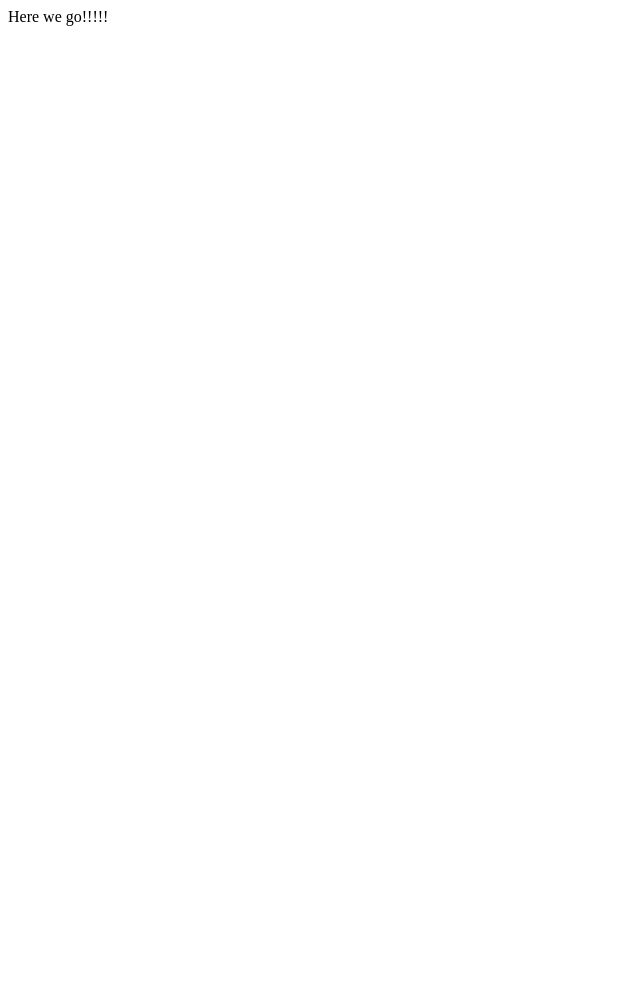
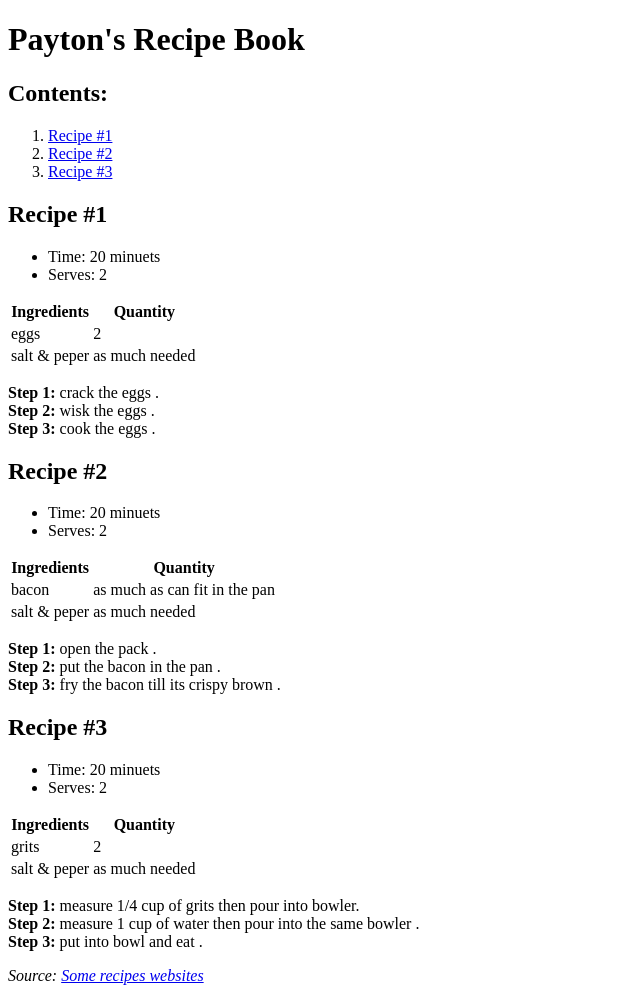
Before and after one commit to PAYTON59/payton59.github.io, a plain HTML site: page index.html in a window 1280 px wide. Shown: the whole page, without its empty margins (0-640 px from the left). Before the commit the page ends 800 px from the top, so only its background shows below. Drawn offline with Linux system fonts and the light colour scheme.

Commit message:
Update index.html

```diff
--- a/index.html
+++ b/index.html
@@ -1,5 +1,112 @@
+<!DOCTYPE html>
 <html>
-  <body>
-    <p>Here we go!!!!!</p>
-  </body>
+    <head>
+        <title>Project: Recipe book</title>
+        <meta charset="utf-8">
+        <style>
+        </style>
+    </head>
+    <body>
+
+        <h1>Payton's Recipe Book</h1>
+
+        <h2>Contents:</h2>
+
+        <ol>
+            <li><a href="#recipe1">Recipe #1</a></li>
+            <li><a href="#recipe2">Recipe #2</a></li>
+            <li><a href="#recipe3">Recipe #3</a></li>
+        </ol>
+
+        <h2 id="recipe1">Recipe #1</h2>
+
+        <ul>
+            <li>Time: 20 minuets</li>
+            <li>Serves: 2</li>
+        </ul>
+
+        <table>
+            <thead>
+                <tr>
+                    <th>Ingredients</th>
+                    <th>Quantity</th>
+                </tr>
+            </thead>
+            <tbody>
+            <tr>
+                <td> eggs </td>
+                <td> 2 </td>
+            </tr>
+            <tr>
+                <td>salt & peper</td>
+                <td>as much needed</td>
+            </tr>
+            </tbody>
+        </table>
+
+    <p><strong>Step 1:</strong> crack the eggs .<br>
+    <strong>Step 2:</strong> wisk the eggs .<br>
+    <strong>Step 3:</strong> cook the eggs .
+</p>
+       <h2 id="recipe2">Recipe #2</h2>
+        <ul>
+            <li>Time: 20 minuets</li>
+            <li>Serves: 2</li>
+        </ul>
+
+        <table>
+            <thead>
+                <tr>
+                    <th>Ingredients</th>
+                    <th>Quantity</th>
+                </tr>
+            </thead>
+            <tbody>
+            <tr>
+                <td> bacon </td>
+                <td> as much as can fit in the pan</td>
+            </tr>
+            <tr>
+                <td>salt & peper</td>
+                <td>as much needed</td>
+            </tr>
+            </tbody>
+        </table>
+
+        <p><strong>Step 1:</strong> open the pack .<br>
+           <strong>Step 2:</strong> put the bacon in the pan .<br>
+           <strong>Step 3:</strong> fry the bacon till its crispy brown .
+</p>
+         <h2 id="recipe3">Recipe #3</h2>
+          <ul>
+            <li>Time: 20 minuets</li>
+            <li>Serves: 2</li>
+        </ul>
+
+        <table>
+            <thead>
+                <tr>
+                    <th>Ingredients</th>
+                    <th>Quantity</th>
+                </tr>
+            </thead>
+            <tbody>
+            <tr>
+                <td> grits </td>
+                <td> 2 </td>
+            </tr>
+            <tr>
+                <td>salt & peper</td>
+                <td>as much needed</td>
+            </tr>
+            </tbody>
+        </table>
+
+        <p><strong>Step 1:</strong> measure 1/4 cup of grits then pour into bowler.<br>
+        <strong>Step 2:</strong> measure 1 cup of water then pour into the same bowler .<br>
+        <strong>Step 3:</strong> put into bowl and eat .<br>
+</p>
+    <p><em>Source: <a href="https://www.khanacademy.org/computing/computer-programming/html-css/html-tags-continued/pt/html-comments">Some recipes websites</a></em></p>
+
+    </body>
 </html>
```
